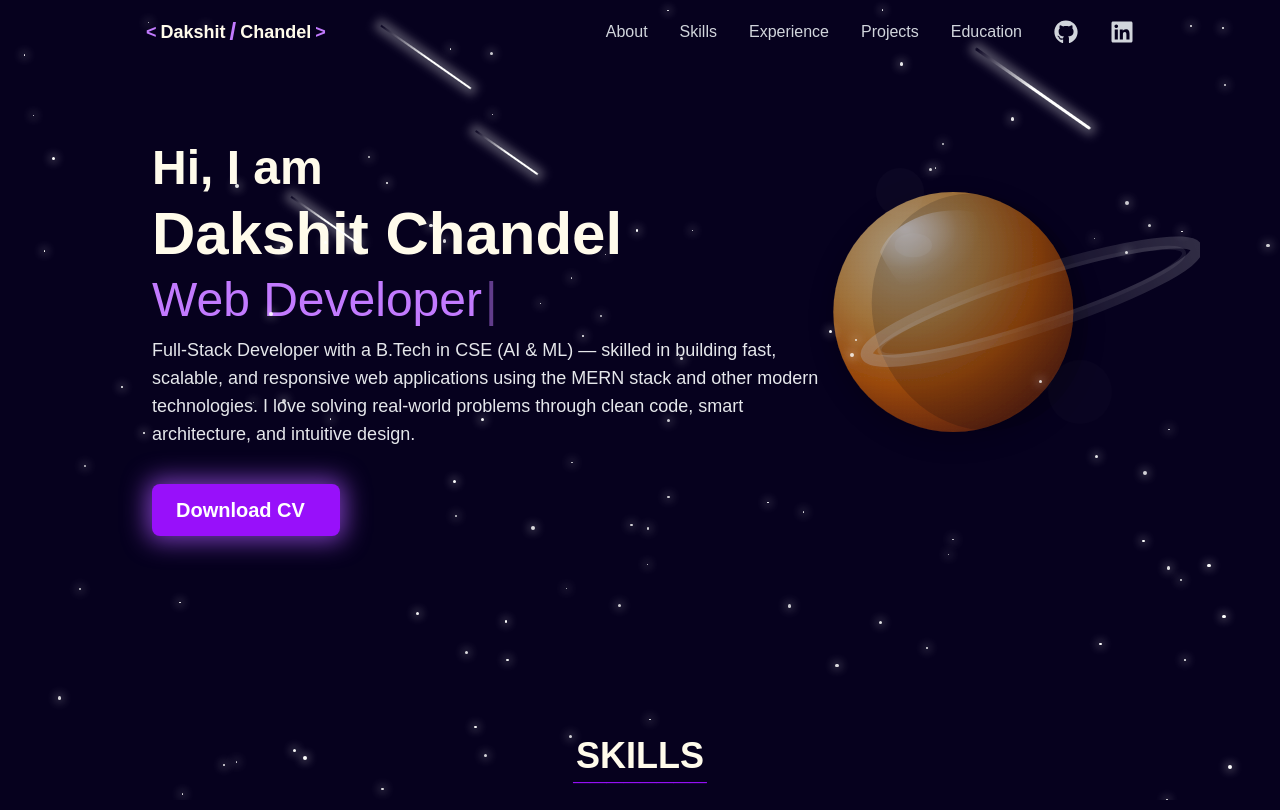
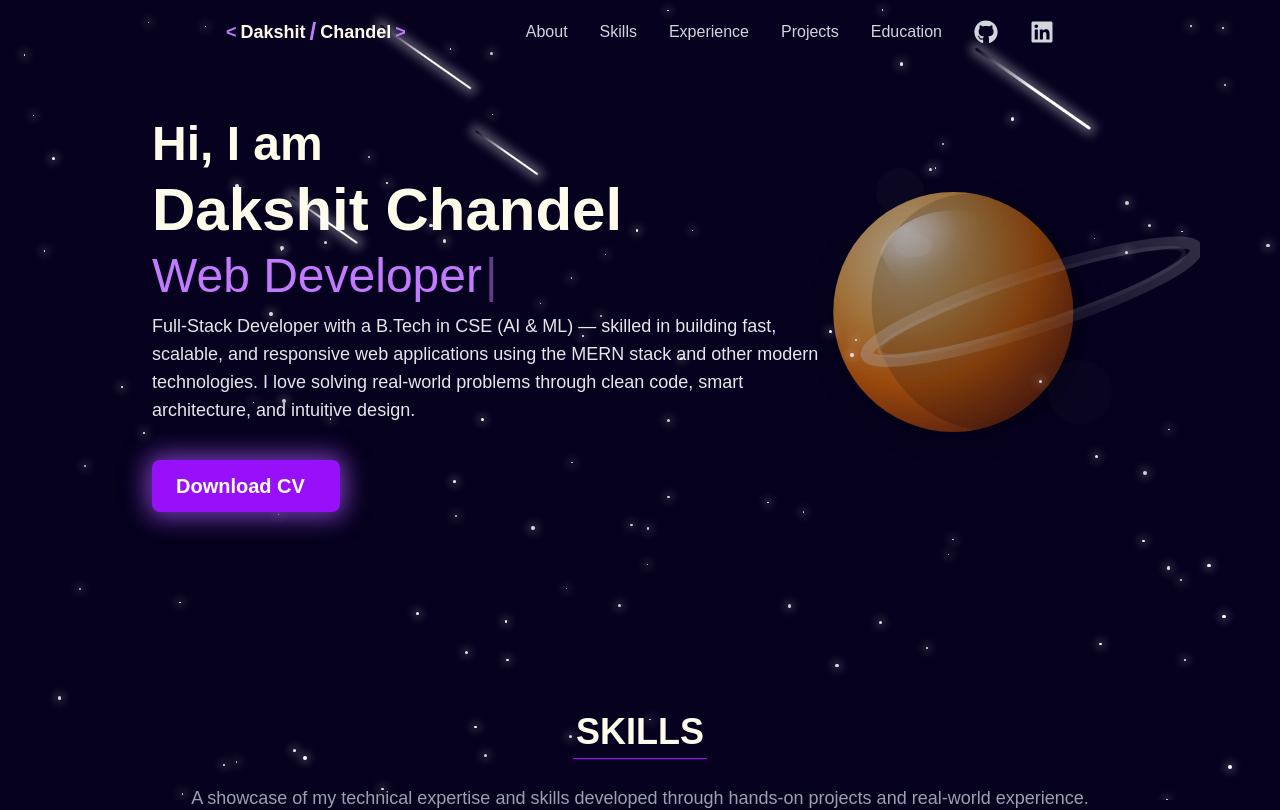
Before and after one commit to dakshit02/Portfolio, a React (Vite) app: page / in a window 1280 px wide. Shown: the top 810 px of the page. Built offline with nearby package versions, Linux system fonts and the light colour scheme.

Commit message:
portfolio edits

```diff
--- a/src/App.jsx
+++ b/src/App.jsx
@@ -15,7 +15,7 @@ function App() {
 
   return (
     <>
-      <div className='flex flex-col'>
+      <div className='flex flex-col  '>
         <section id='navbar'>
           <Navbar />
         </section>
--- a/src/components/About/About.jsx
+++ b/src/components/About/About.jsx
@@ -5,7 +5,7 @@ import Planet from '../../assets/planet.svg';
 
 const About = () => {
   return (
-    <div className="flex justify-around items-center mt-20  ">
+    <div className="flex justify-around items-center mt-30">
       <div className="text-amber-50 flex flex-col  space-y-3 w-2xl">
         <div className="text-5xl font-bold">Hi, I am</div>
         <div className="text-6xl font-bold ">Dakshit Chandel</div>
--- a/src/components/Navbar/Navbar.jsx
+++ b/src/components/Navbar/Navbar.jsx
@@ -1,10 +1,10 @@
 import { FaGithub, FaLinkedin } from "react-icons/fa";
-import { useState } from "react";
+import { useState, useEffect } from "react";
 
 const Navbar = () => {
 
-  const [isActive, setIsActive] = useState(false);
   const [activeSec, setActiveSec] = useState();
+  const [scrolled, setScrolled] = useState(false);
 
   const menuItems = [
     { id: "about", label: "About" },
@@ -16,15 +16,30 @@ const Navbar = () => {
 
   const handleOnClick = (id) => {
 
-    const section  = document.getElementById(id)
-    setIsActive(true);
+    const section = document.getElementById(id);
+    if (section) {
+      section.scrollIntoView();
+    }
     setActiveSec(id);
 
   }
 
+  useEffect(() => {
+    const handleScroll = () => {
+      setScrolled(window.scrollY > 50)
+    }
+    window.addEventListener("scroll", handleScroll);
+
+  }, [])
+
+
+
+
+
 
   return (
-    <div className='nav text-amber-50 flex justify-around m-4 gap-5'>
+
+    <div className={`nav text-amber-50 justify-center flex p-4 gap-30 w-full fixed top-0 z-50 ${scrolled ? "backdrop-blur-lg" : ""}  `}>
       <div className="name flex gap-1 text-lg font-bold cursor-pointer items-center">
         <span className='text-purple-400'>&lt;</span><span >Dakshit</span><span className='text-purple-400 text-2xl'>/</span><span>Chandel</span><span className='text-purple-400'>&gt;</span>
       </div>
@@ -42,8 +57,8 @@ const Navbar = () => {
 
           })
         }
-        <li className='cursor-pointer hover:text-purple-400 text-2xl'><FaGithub /></li>
-        <li className='cursor-pointer hover:text-purple-400 text-2xl'><FaLinkedin /></li>
+        <a href="https://github.com/dakshit02" target="_blank"><li className='cursor-pointer hover:text-purple-400 text-2xl'><FaGithub /></li></a>
+        <a href="https://www.linkedin.com/in/dakshit02/" target="_blank"><li className='cursor-pointer hover:text-purple-400 text-2xl'><FaLinkedin /></li></a>
       </ul>
 
     </div>
```
